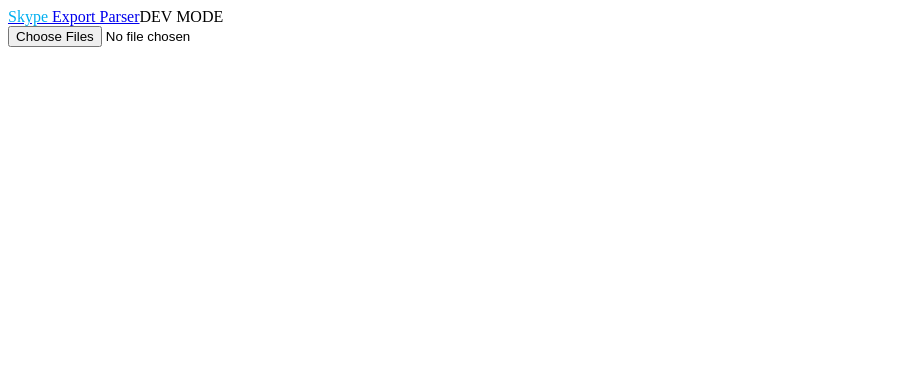
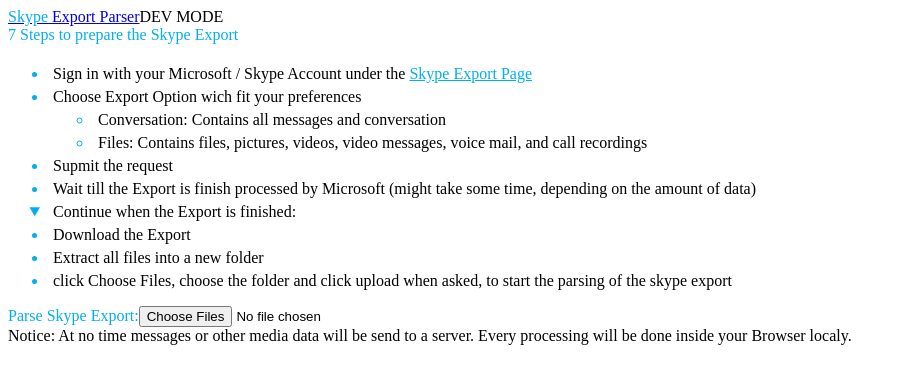
Before and after one commit to siwen-r/skype-export-parser, a Vue app: page / in a window 1280 px wide. Shown: the top 384 px of the page, without its empty margins (0-906 px from the left). Built offline with nearby package versions, Linux system fonts and the light colour scheme.

Commit message:
feat(app): added first version of an landing page

```diff
--- a/src/App.vue
+++ b/src/App.vue
@@ -1,8 +1,8 @@
 <template>
   <header class="flex justify-between p-5">
-    <div class="flex justify-start items-end">
-      <router-link to="/"><span class="skype text-3xl font-black pl-2">Skype</span> Export Parser</router-link>
-      <span v-if="!production" class="text-red-700 text-3xl font-black rounded-b-lg pl-2">DEV MODE</span>
+    <div class="flex justify-start items-end font-black text-3xl">
+      <router-link to="/"><span class="skype">Skype</span> Export Parser</router-link>
+      <span v-if="!production" class="text-red-700 rounded-b-lg pl-2">DEV MODE</span>
     </div>
     <div v-if="isConversation" class="flex items-end">
       Parse different Skype Export:
@@ -14,8 +14,33 @@
     </div>
   </header>
   <div v-if="isConversation"><router-view></router-view></div>
-  <div v-else>
-    <input type="file" id="filepicker" name="fileList" webkitdirectory multiple @change="loadData"/>
+  <div v-else class="flex justify-center text-left">
+    <div class="flex flex-col pt-10">
+      <div class="text-2xl skype font-black">7 Steps to prepare the Skype Export</div>
+      <ul class="list-inside list-decimal mt-2">
+        <li>Sign in with your Microsoft / Skype Account under the <a href="https://go.skype.com/export" target="_blank" class="skype">Skype Export Page</a></li>
+        <li>
+          Choose Export Option wich fit your preferences
+          <ul class="list-inside list-disc pl-5">
+            <li>Conversation: Contains all messages and conversation</li>
+            <li>Files: Contains files, pictures, videos, video messages, voice mail, and call recordings</li>
+          </ul>
+        </li>
+        <li>Supmit the request</li>
+        <li>Wait till the Export is finish processed by Microsoft (might take some time, depending on the amount of data)</li>
+        <li class="disclousre-marker pt-5">Continue when the Export is finished:</li>
+        <li>Download the Export</li>
+        <li>Extract all files into a new folder</li>
+        <li>click Choose Files, choose the folder and click upload when asked, to start the parsing of the skype export</li>
+      </ul>
+      <div class="flex justify-center">
+        <div class="flex items-end mt-10">
+          <span class="font-black skype">Parse Skype Export:</span>
+          <input type="file" id="filepicker" name="fileList" class="pl-2" webkitdirectory multiple @change="loadData"/>
+        </div>
+      </div>
+      <div class="pt-4"><span class="font-black text-red-700">Notice</span>: At no time messages or other media data will be send to a server. Every processing will be done inside your Browser localy.</div>
+    </div>
   </div>
 </template>
 
@@ -112,4 +137,18 @@
 .skype-background {
   background-color: #00AFF0;
 }
+
+ul li {
+  padding-left: 5px;
+  padding-top: 5px;
+}
+
+ul li::marker {
+  color: #00AFF0;
+  font-weight: bold;
+}
+
+.disclousre-marker {
+  list-style-type: disclosure-open;
+}
 </style>
```
